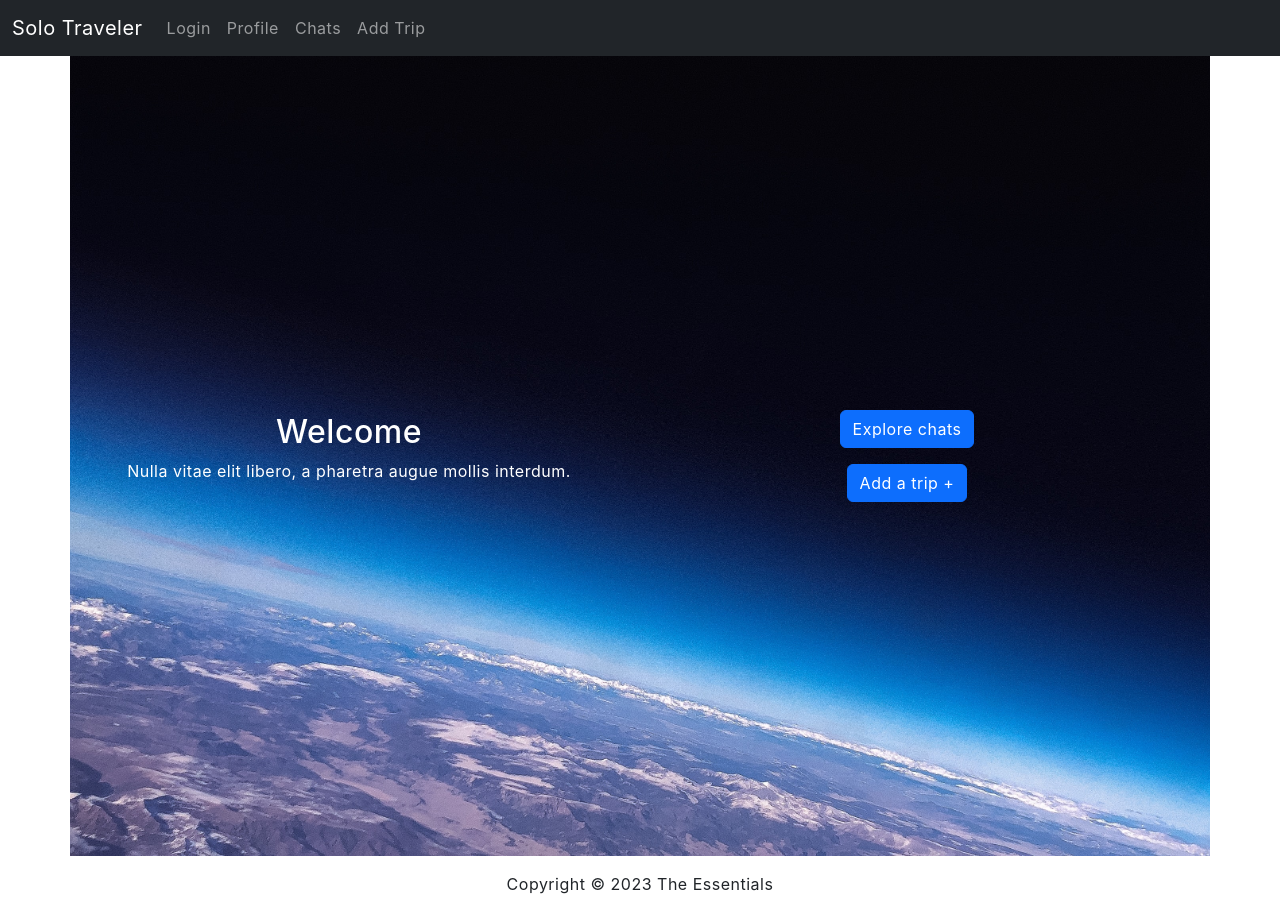
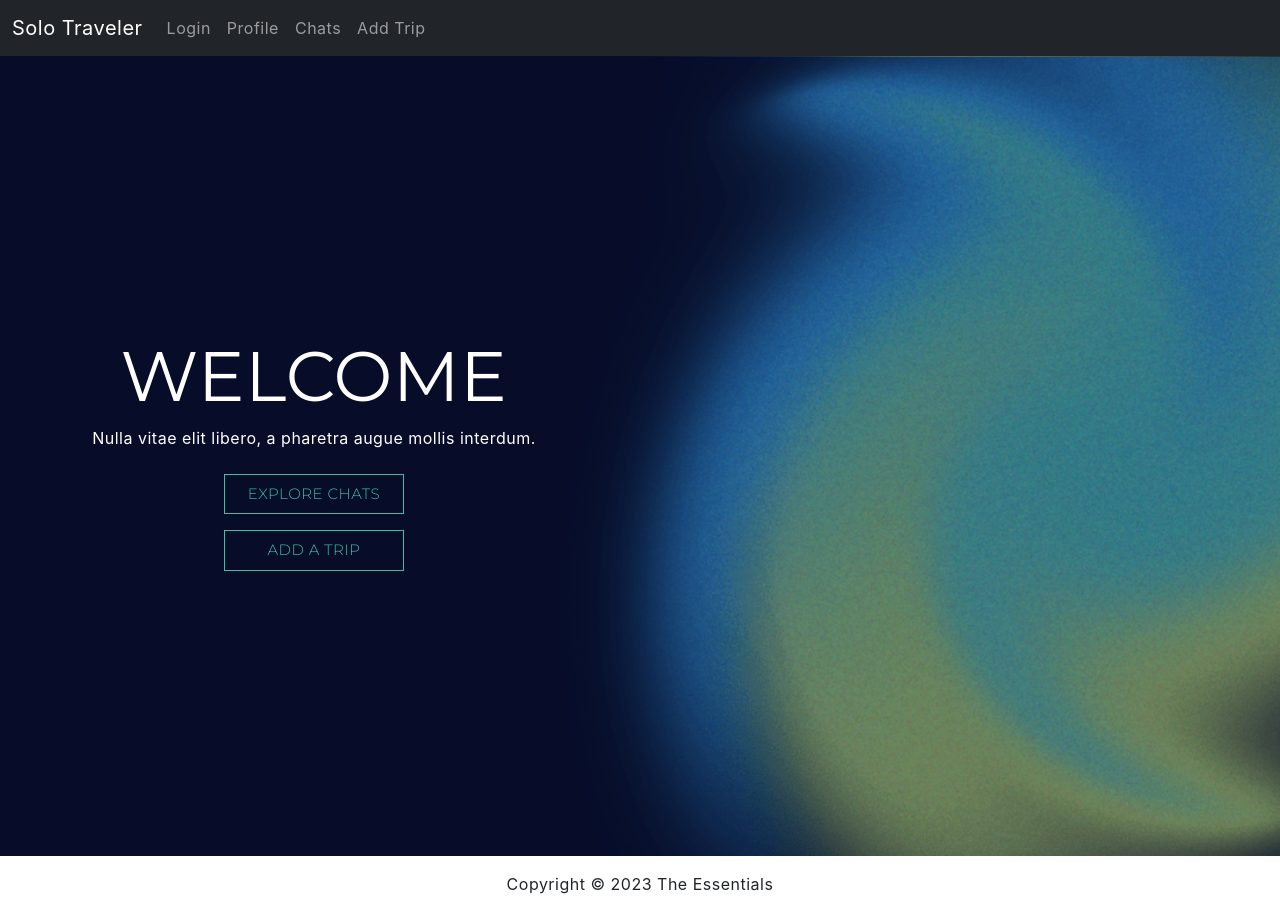
Before and after one commit to SSimonPhd/project3, a React (Create React App) app in the folder client/: page /welcome in a window 1280 px wide. Built offline with nearby package versions, Linux system fonts and the light colour scheme.

Commit message:
welcome page styling

```diff
--- a/client/public/index.html
+++ b/client/public/index.html
@@ -5,6 +5,10 @@
     <link rel="icon" href="%PUBLIC_URL%/favicon.ico" />
     <meta name="viewport" content="width=device-width, initial-scale=1" />
     <meta name="theme-color" content="#000000" />
+    <!-- GOOGLE FONTS -->
+    <link rel="preconnect" href="https://fonts.googleapis.com">
+    <link rel="preconnect" href="https://fonts.gstatic.com" crossorigin>
+    <link href="https://fonts.googleapis.com/css2?family=Montserrat:wght@300;400&display=swap" rel="stylesheet">
     <meta
       name="description"
       content="Web site created using create-react-app"
--- a/client/src/pages/Welcome.js
+++ b/client/src/pages/Welcome.js
@@ -4,15 +4,17 @@ import './styles/welcome.scss';
 function Welcome() {
   return (
     <div>
-      <div className="world-background container bg-image">
+      <div className="world-background container-fluid bg-image">
         <div className="row w-100 h-100">
-          <div className="col-sm h-100 d-flex flex-column justify-content-center align-items-center">
-            <h2 className='text-white'>Welcome</h2>
+          <div className="col-sm h-100 d-flex flex-column justify-content-center align-items-center ml-5">
+            <h2 className='page-title text-white'>WELCOME</h2>
             <p className='text-white'>Nulla vitae elit libero, a pharetra augue mollis interdum.</p>
+            <button type="button" class="green-btn btn-outline-light btn-lg m-2 p-2">EXPLORE CHATS</button>
+            <button type="button" class="green-btn btn-outline-light btn-lg m-2 p-2">ADD A TRIP</button>
           </div>
           <div className="col-sm d-flex flex-column justify-content-center align-items-center">
-            <button type="button" class="btn btn-primary m-2">Explore chats</button>
-            <button type="button" class="btn btn-primary m-2">Add a trip +</button>
+            {/* <button type="button" class="green-btn btn-outline-light btn-lg m-2 p-2">Explore chats</button>
+            <button type="button" class="green-btn btn-outline-light btn-lg m-2 p-2">Add a trip</button> */}
           </div>
         </div>
       </div>
--- a/client/src/pages/styles/welcome.scss
+++ b/client/src/pages/styles/welcome.scss
@@ -1,8 +1,33 @@
 .world-background {
-  background-image: url('../../../public/images/world.jpeg');
+  background-image: url('../../../public/images/swirl.png');
   background-repeat: no-repeat;
   background-size: cover;
   background-position: center center;
   height: 100vh;
   width: 100vh;
 }
+
+.page-title {
+  font-family: 'Montserrat', sans-serif;
+  font-weight: 400;
+  font-size: 70px;
+  color: #3ebea2;
+}
+
+.green-btn {
+  width: 180px;
+  height: fit-content;
+  background-color: transparent;
+  font-family: 'Montserrat', sans-serif;
+  font-weight: 300;
+  font-size: 15px;
+  color: #3ebea2;
+  border: 1px solid #3ebea2;
+}
+
+.green-btn:hover {
+  background-color: transparentize($color: #3ebea2, $amount: 0);
+  color: white;
+}
+
+// Dark Blue Background Color --> #040c29;
```
Also changed, not shown: client/public/images/swirl.png (added).
